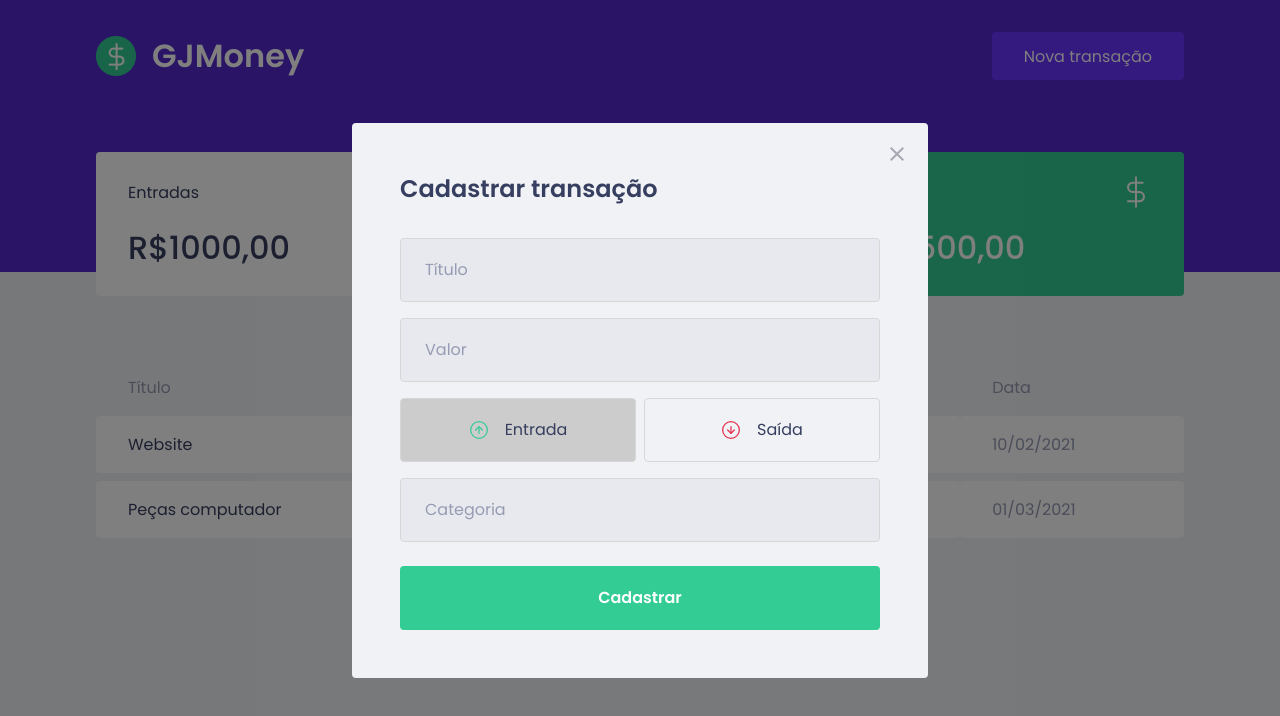
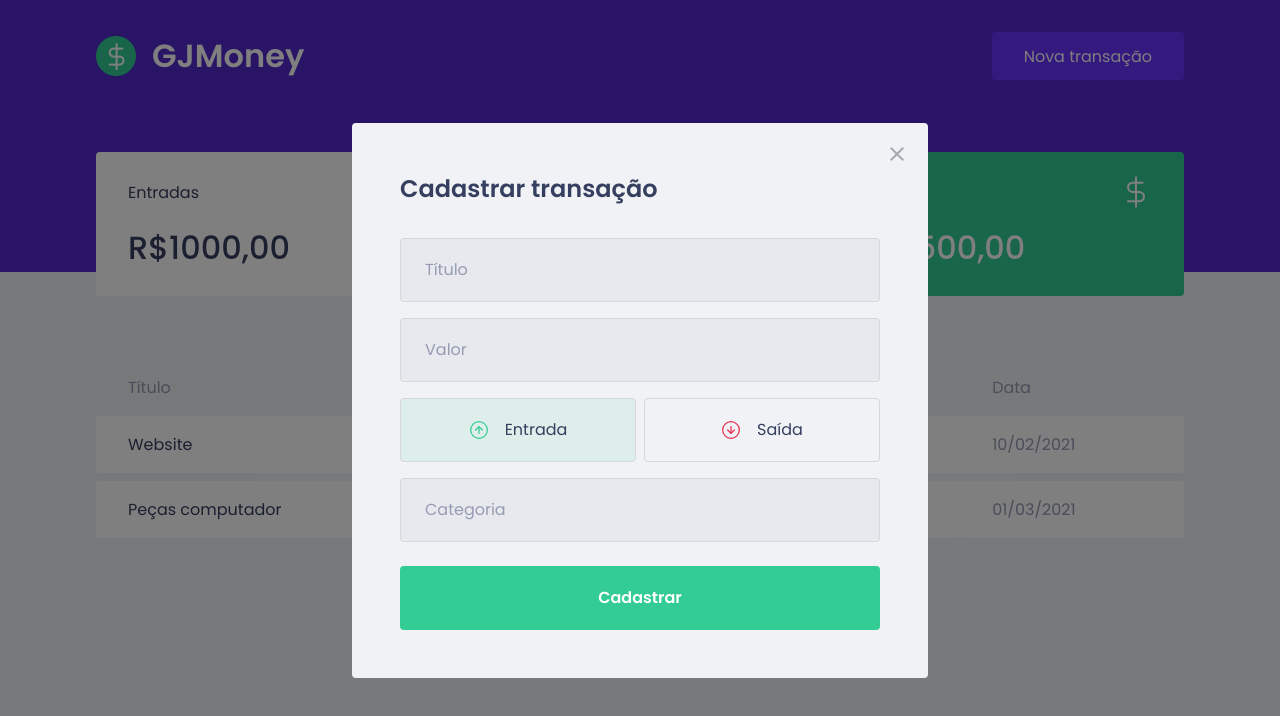
Before and after one commit to GilbertoASJ/GJMoney, a React (Create React App) app: page / in a window 1280 px wide. Both pictures are taken after a click on the button "Nova transação". Shown: the top 716 px of the page. Built offline with nearby package versions, Linux system fonts and the light colour scheme; no server answers; what miragejs would draw is missing.

Commit message:
Updating files

```diff
--- a/src/components/NewTransactionModal/index.tsx
+++ b/src/components/NewTransactionModal/index.tsx
@@ -44,6 +44,7 @@
 						type="button"
 						onClick={() => { setType('deposit')}}
 						isActive={type === 'deposit'}
+						activeColor="green"
 					>
 						<img src={incomeImage} alt="Entrada" />
 						<span>Entrada</span>
@@ -53,6 +54,7 @@
 						type="button"
 						onClick={() => { setType('withdraw')}}
 						isActive={type === 'withdraw'}
+						activeColor="red"
 					>
 						<img src={outcomeImage} alt="Saída" />
 						<span>Saída</span>
--- a/src/components/NewTransactionModal/styles.ts
+++ b/src/components/NewTransactionModal/styles.ts
@@ -1,5 +1,5 @@
 import styled from 'styled-components'
-import { darken } from 'polished'
+import { darken, transparentize } from 'polished'
 
 export const Container = styled.form`
 	h2 {
@@ -57,6 +57,12 @@
 // Criando uma interface para a propriedade criada no botão em index.tsx
 interface RadioBoxProps {
 	isActive: boolean;
+	activeColor: 'green' | 'red';
+}
+
+const colors = {
+	red: '#e52e4d',
+	green: '#33cc95'
 }
 
 // E para utilizar essa interface dentro de um elemento styled components, basta utilizar o 'generic', e para utilizar basta colocar a interface dentro de <>:
@@ -66,7 +72,10 @@
 	border-radius: 0.25rem;
 
 	/* Aqui fazemos uma interpolação, passando uma função que por sua vez retorna a cor do background baseado em uma condição */
-	background: ${(props) => props.isActive ? '#ccc' : 'transparent'};
+	background: ${(props) => props.isActive
+		? transparentize(0.9, colors[props.activeColor])
+		: 'transparent'
+	};
 
 	display: flex;
 	align-items: center;
@@ -75,6 +84,7 @@
 	transition: border-color 0.2s;
 
 	&:hover {
+		/* Darken, importado do polished, serve para escurecer determinada cor */
 		border-color: ${darken(0.1, '#d7d7d7')};
 	}
 
--- a/src/styles/global.ts
+++ b/src/styles/global.ts
@@ -3,7 +3,7 @@
 export const GlobalStyle = createGlobalStyle`
 	:root {
 		--background: #f0f2f5;
-		--red: red;
+		--red: #e52e4d;
 		--blue: #5429cc;
 		--green: #33cc95;
 		--blue-light: #6933ff;
```
